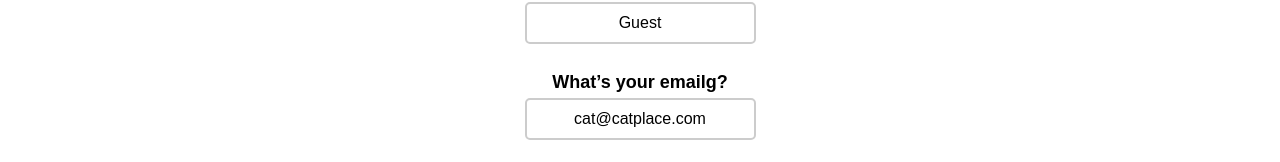
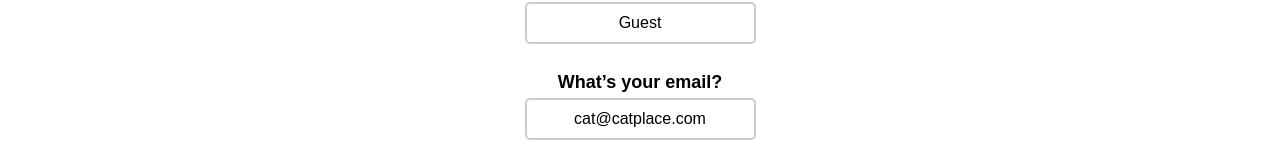
Before and after one commit to Floremila/catplace_app, a React (Create React App) app: page / in a window 1280 px wide. Shown: the part 203-365 px from the top of the page. Built offline with nearby package versions, Linux system fonts and the light colour scheme.

Commit message:
fix spelling mistake

```diff
--- a/src/pages/Home.tsx
+++ b/src/pages/Home.tsx
@@ -46,7 +46,7 @@ const Home: React.FC = () => {
         className="input-field"
       />
 
-      <p className="question">What’s your emailg?</p>
+      <p className="question">What’s your email?</p>
       <input
         type="text"
         placeholder="Enter your email"
```
Also changed, not shown: 1 other file (tests, documents, lock files or other folders).
